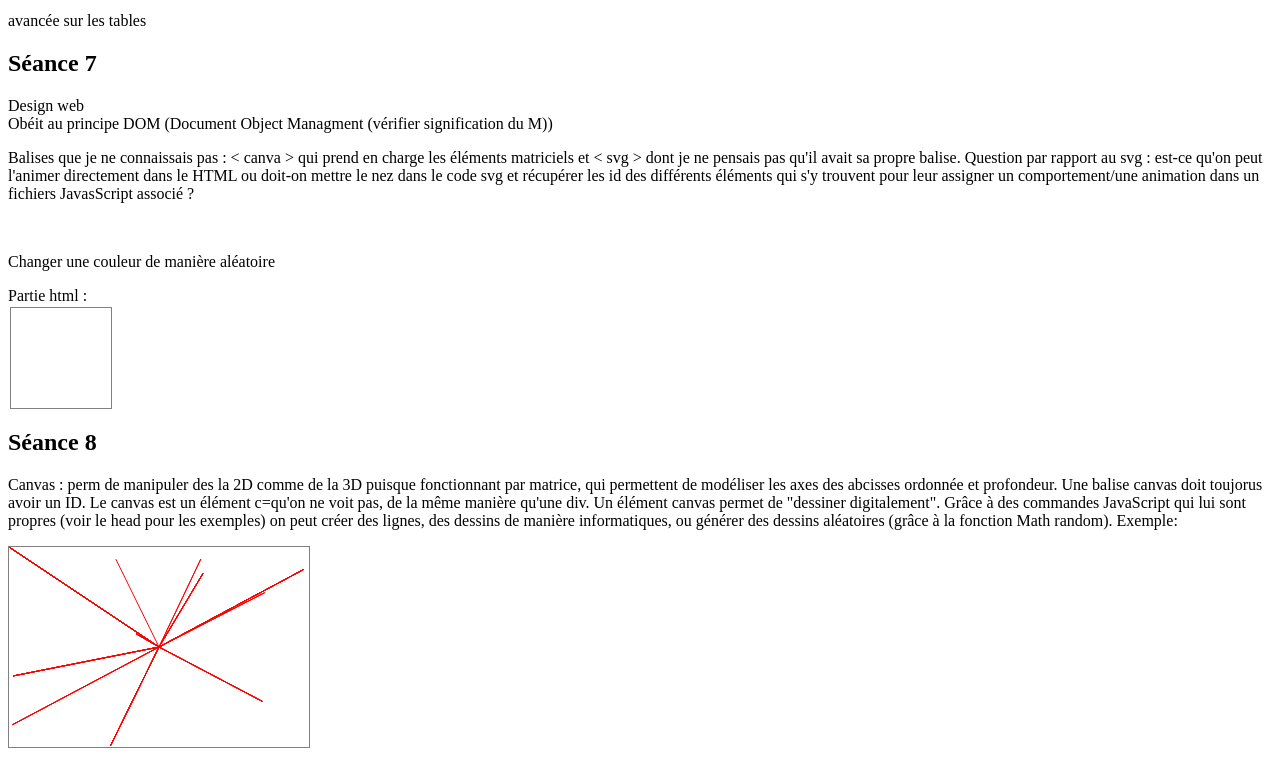
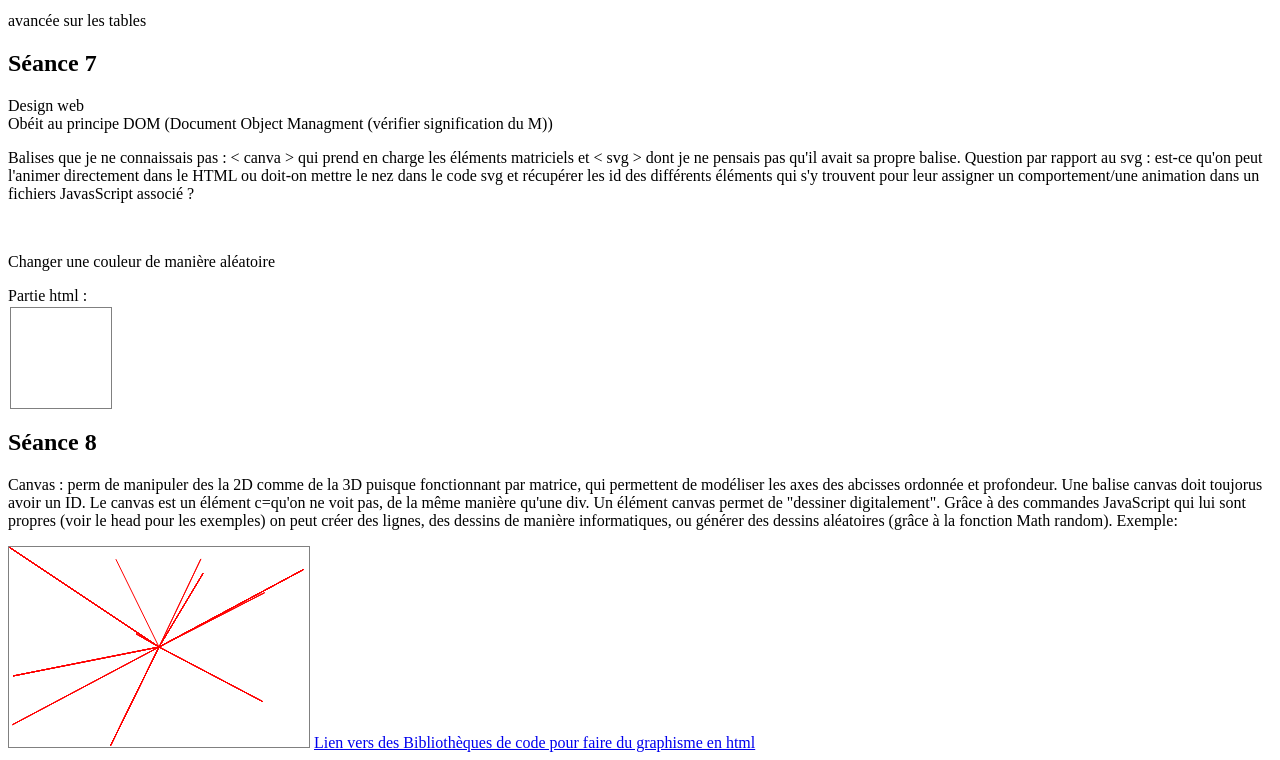
Before and after one commit to mymsi/coursdatadesign, a plain HTML site: page index.html in a window 1280 px wide. Shown: the part 2133-2893 px from the top of the page. Drawn offline with Linux system fonts and the light colour scheme.

Commit message:
ajout bibliothèques

```diff
--- a/index.html
+++ b/index.html
@@ -52,6 +52,7 @@
             <h2>Séance 8</h2>
             <p>Canvas : perm de manipuler des la 2D comme de la 3D puisque fonctionnant par matrice, qui permettent de modéliser les axes des abcisses ordonnée et profondeur. Une balise canvas doit toujorus avoir un ID. Le canvas est un élément c=qu'on ne voit pas, de la même manière qu'une div. Un élément canvas permet de "dessiner digitalement". Grâce à des commandes JavaScript qui lui sont propres (voir le head pour les exemples) on peut créer des lignes, des dessins de manière informatiques, ou générer des dessins aléatoires (grâce à la fonction Math random). Exemple:</p>
             <canvas id="monCanvas" width="300" height="200"> Hello</canvas>
+            <a href="Bibliothèques de graphisme web">Lien vers des Bibliothèques de code pour faire du graphisme en html</a>
         </div>
     </body>
     <script>
```
Also changed, not shown: 1 other file.
